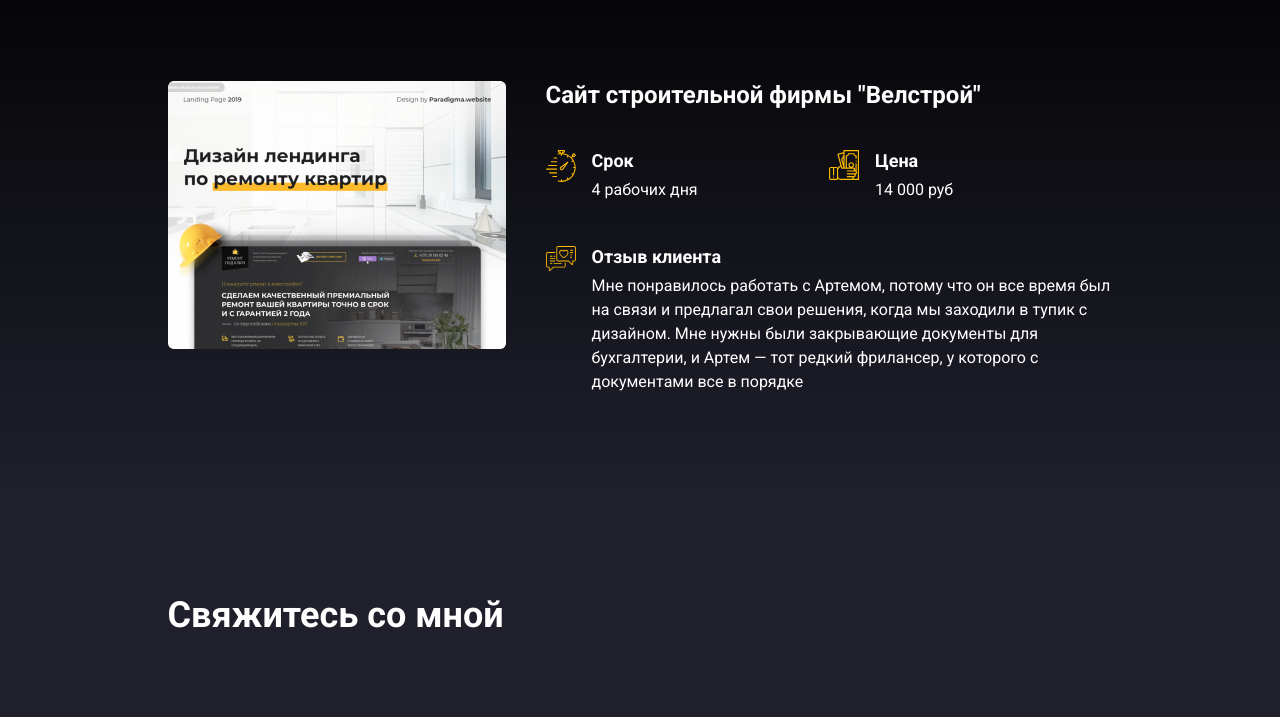
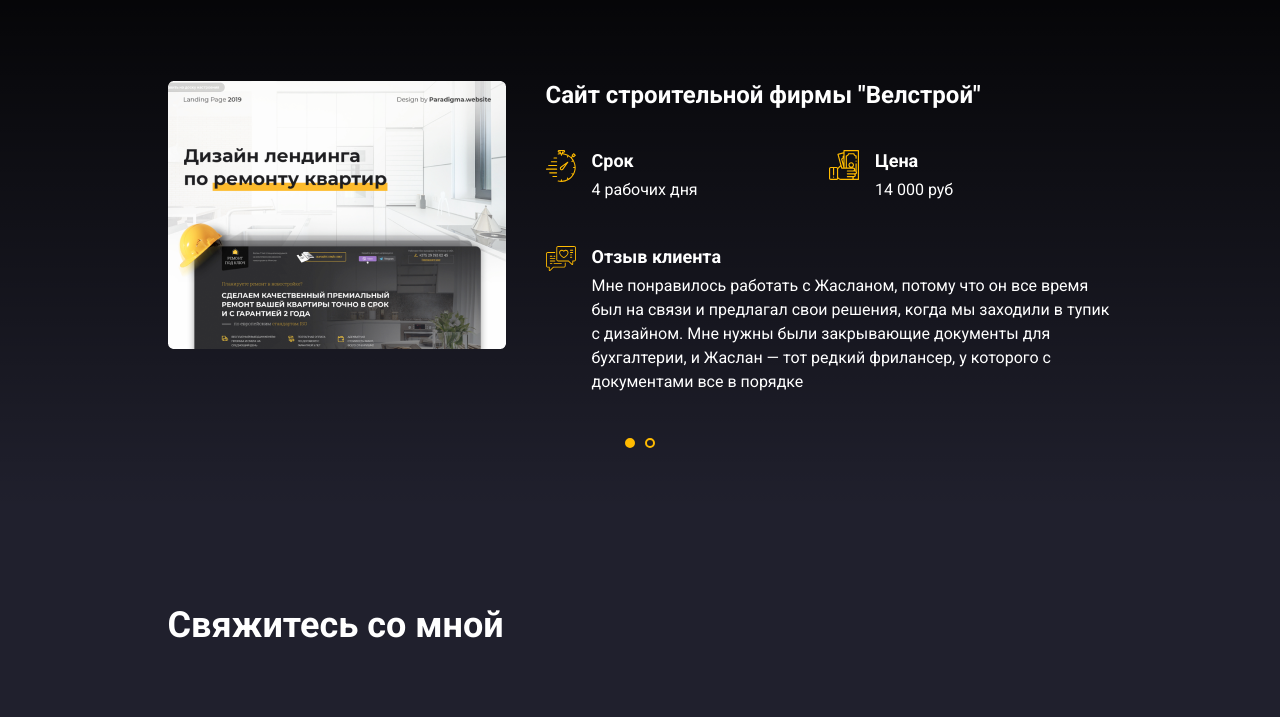
Before and after one commit to ZhaslanZhumakhanov/Portfolio, a plain HTML site: page index.html in a window 1280 px wide. Shown: the part 1483-2200 px from the top of the page. Drawn offline with Linux system fonts and the light colour scheme.

Commit message:
Fix slider

```diff
--- a/css/style.css
+++ b/css/style.css
@@ -152,8 +152,6 @@ body {
     background-color: #FFBB01;
 }
 
-
-
 /* features */
 .features {
     background-color: black;
--- a/index.html
+++ b/index.html
@@ -3,10 +3,10 @@
 <head>
     <meta charset="UTF-8">
     <meta name="viewport" content="width=device-width, initial-scale=1.0">
-    <title>Жумаханов Жаслан - Фрилансер, Вэб-Разработчик</title>
+    <title>Жаслан Жумаханов - Фрилансер, Вэб-Разработчик</title>
+    <link rel="stylesheet" href="css/animate.css">
+    <link rel="stylesheet" href="css/swiper-bundle.min.css">
     <link rel="stylesheet" href="css/style.css">
-    <link rel="stylesheet" href="css/animate.css">
-    <link rel="stylesheet" href="css/swiper.min.css">
     <link href="https://fonts.googleapis.com/css2?family=Roboto:wght@400;700&display=swap" rel="stylesheet">
 </head>
 <body>
@@ -87,7 +87,6 @@
             <div class="container">
                 <h2 class="section-title">Последние проекты</h2>
 
-
                 <!-- Slider main container -->
                 <div class="swiper-container projects-slider">
                     <!-- Additional required wrapper -->
@@ -117,14 +116,14 @@
                                     <img src="img/feedback-icon.svg" alt="Отзыв клиента" class="project-icon">
                                     <div class="project-description">
                                         <h4 class="project-subtitle">Отзыв клиента</h4>
-                                        <p class="project-paragraph">Мне понравилось работать с Артемом, потому что он все время был на связи и предлагал свои решения, когда мы заходили в тупик с дизайном. Мне нужны были закрывающие документы для бухгалтерии, и Артем — тот редкий фрилансер, у которого с документами все в порядке</p>
+                                        <p class="project-paragraph">Мне понравилось работать с Жасланом, потому что он все время был на связи и предлагал свои решения, когда мы заходили в тупик с дизайном. Мне нужны были закрывающие документы для бухгалтерии, и Жаслан — тот редкий фрилансер, у которого с документами все в порядке</p>
                                     </div>
                                 </div>
                                 <!-- /.project-feedback -->
                             </div>
                             <!-- /.project-text -->
                         </div>
-                        <!-- /.projects-slide -->
+                        <!--/ .projects-slide1 -->
 
                         <div class="swiper-slide projects-slide">
                             <img src="img/project-img.png" alt="Сайт строительной компании Велстрой" class="project-image">
@@ -150,22 +149,21 @@
                                     <img src="img/feedback-icon.svg" alt="Отзыв клиента" class="project-icon">
                                     <div class="project-description">
                                         <h4 class="project-subtitle">Отзыв клиента</h4>
-                                        <p class="project-paragraph">Мне понравилось работать с Артемом, потому что он все время был на связи и предлагал свои решения, когда мы заходили в тупик с дизайном. Мне нужны были закрывающие документы для бухгалтерии, и Артем — тот редкий фрилансер, у которого с документами все в порядке</p>
+                                        <p class="project-paragraph">Мне понравилось работать с Жасланом, потому что он все время был на связи и предлагал свои решения, когда мы заходили в тупик с дизайном. Мне нужны были закрывающие документы для бухгалтерии, и Жаслан — тот редкий фрилансер, у которого с документами все в порядке</p>
                                     </div>
                                 </div>
                                 <!-- /.project-feedback -->
                             </div>
                             <!-- /.project-text -->
                         </div>
-                        <!-- /.projects-slide -->
+                        <!--/ .projects-slide2 -->
                     </div>
+                    <!-- /.swiper-wrapper -->
+
                     <!-- If we need pagination -->
                     <div class="projects-pagination"></div>
 
                 </div>
-                <!-- /.swiper-container -->
-
-
             </div>
             <!-- /.container -->
         </section>
@@ -220,7 +218,7 @@
     </footer>
 
     <script src="js/wow.min.js"></script>
+    <script src="js/swiper-bundle.min.js"></script>
     <script src="js/main.js"></script>
-    <script src="js/swiper.min.js"></script>
 </body>
 </html>
--- a/js/main.js
+++ b/js/main.js
@@ -1,11 +1,11 @@
 new WOW().init();
 
 var mySwiper = new Swiper('.swiper-container', {
-    pagination: {
-        el: '.projects-pagination',
-        bulletClass: '.projects-bullet',
-        bulletActiveClass: '.projects-bullet-active',
-        clickable: true,
-        loop: true
-    },
+  pagination: {
+    el: '.projects-pagination',
+    bulletClass: 'projects-bullet',
+    bulletActiveClass: 'projects-bullet-active',
+    clickable: true,
+    loop: true
+  },
 });
```
Also changed, not shown: css/swiper-bundle.min.css (added), css/swiper.min.css (deleted), js/swiper-bundle.min.js (added), js/swiper.min.js (deleted).
